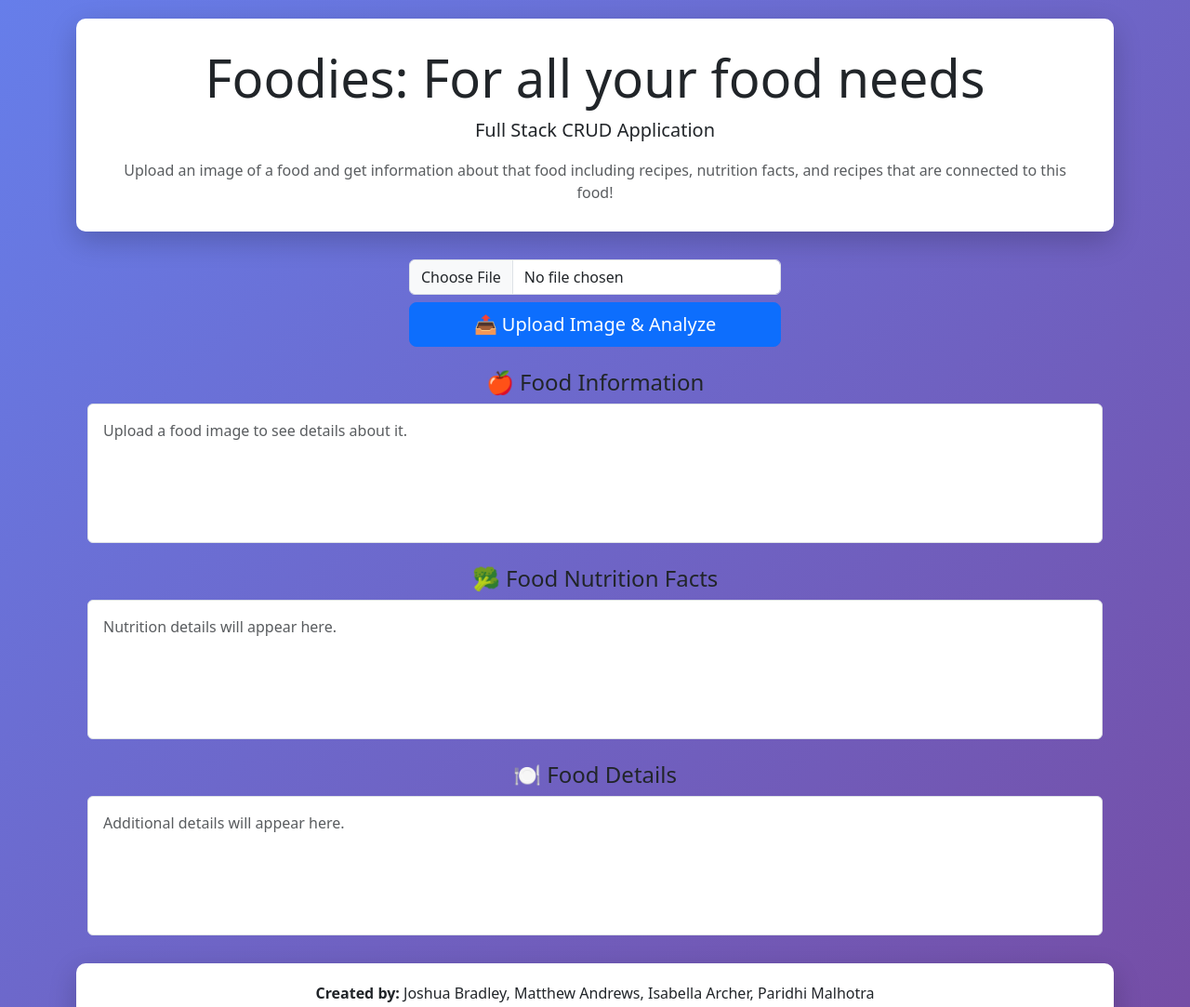
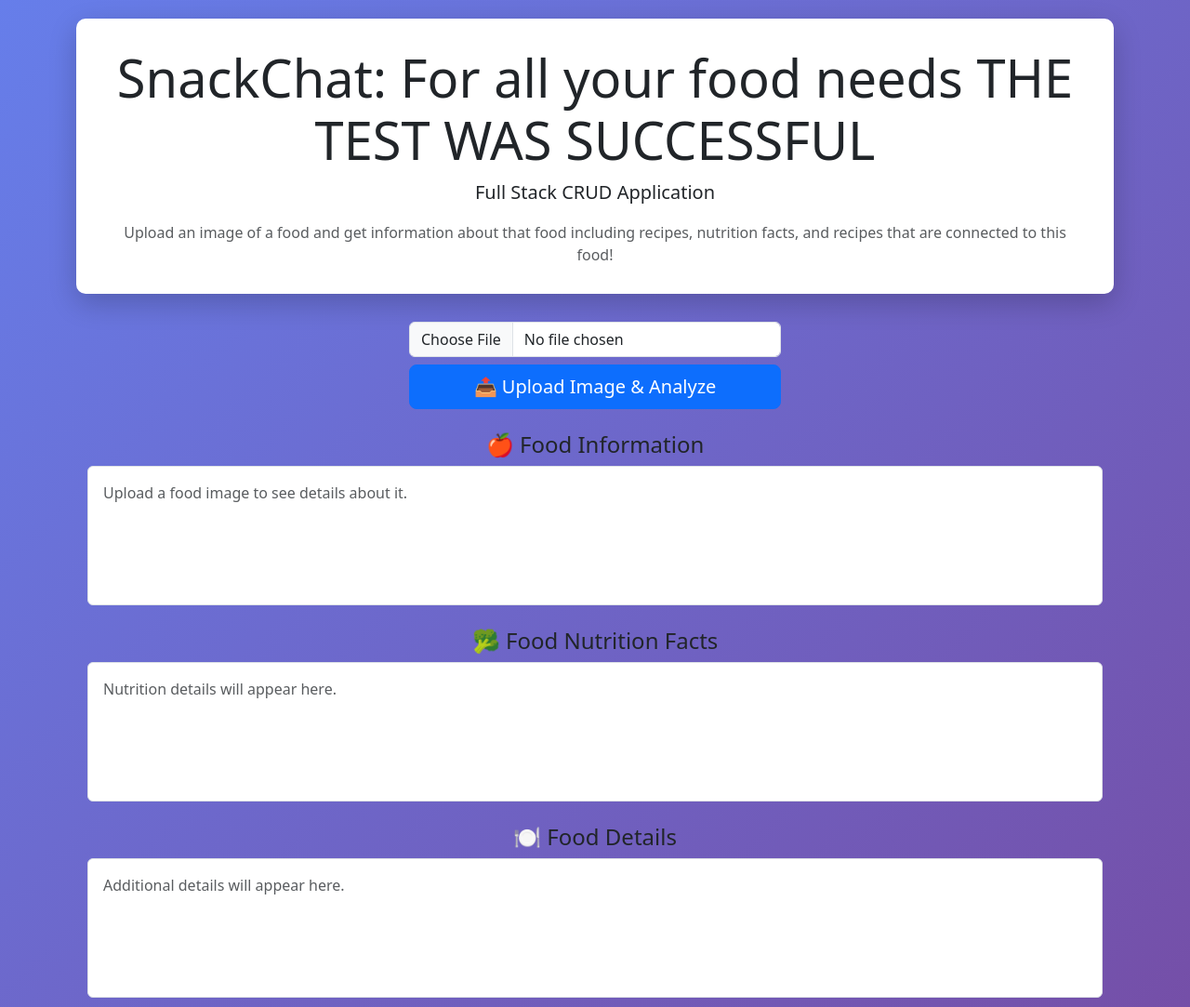
Before and after one commit to mandrews3/Foodies, a website: page public/josh.html in a window 1280 px wide. Shown: the top 1083 px of the page at 93% size. Drawn offline with nearby package versions, Linux system fonts and the light colour scheme.

Commit message:
Test CI/CD deployment

```diff
--- a/public/josh.html
+++ b/public/josh.html
@@ -19,7 +19,7 @@
     <div class="container">
         <!-- Header -->
         <div class="app-header text-center">
-            <h1 class="display-4">Foodies: For all your food needs</h1>
+            <h1 class="display-4">SnackChat: For all your food needs THE TEST WAS SUCCESSFUL</h1>
             <p class="lead">Full Stack CRUD Application</p>
             <p class="text-muted mb-0">Upload an image of a food and get information about that food including recipes,
                 nutrition facts, and recipes that are connected to this food!</p>
```
